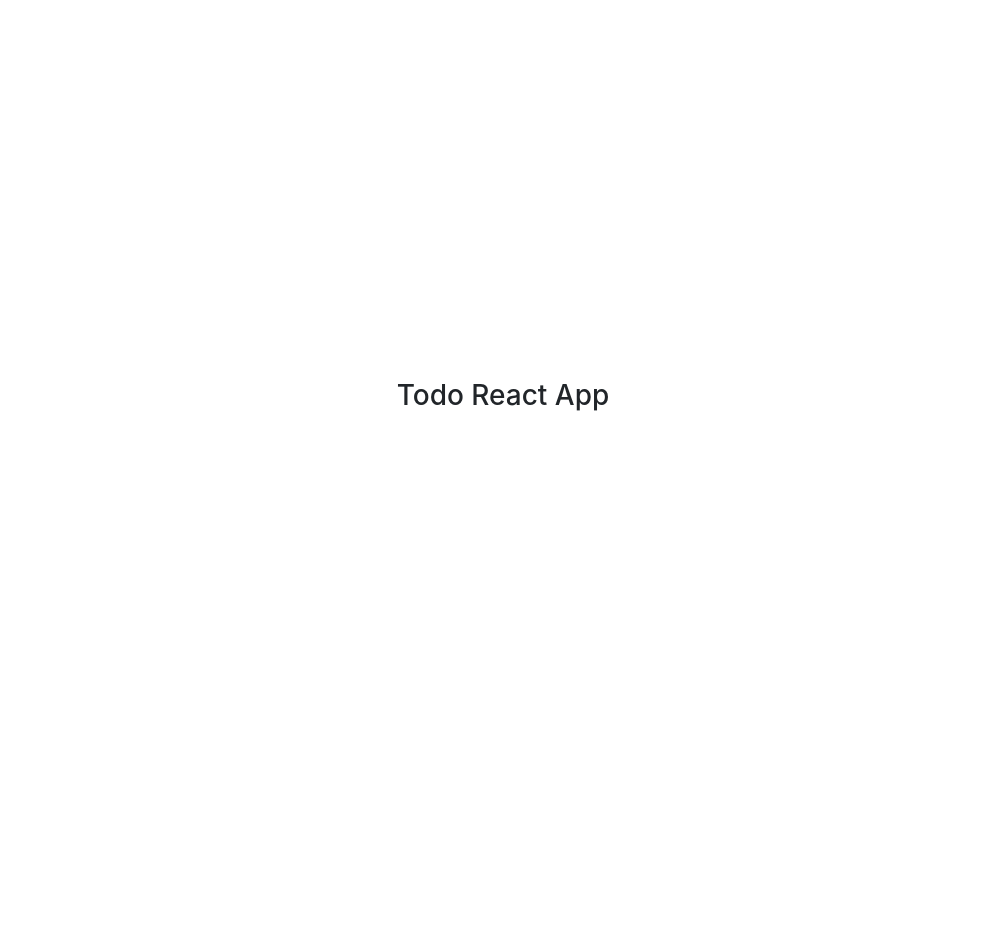
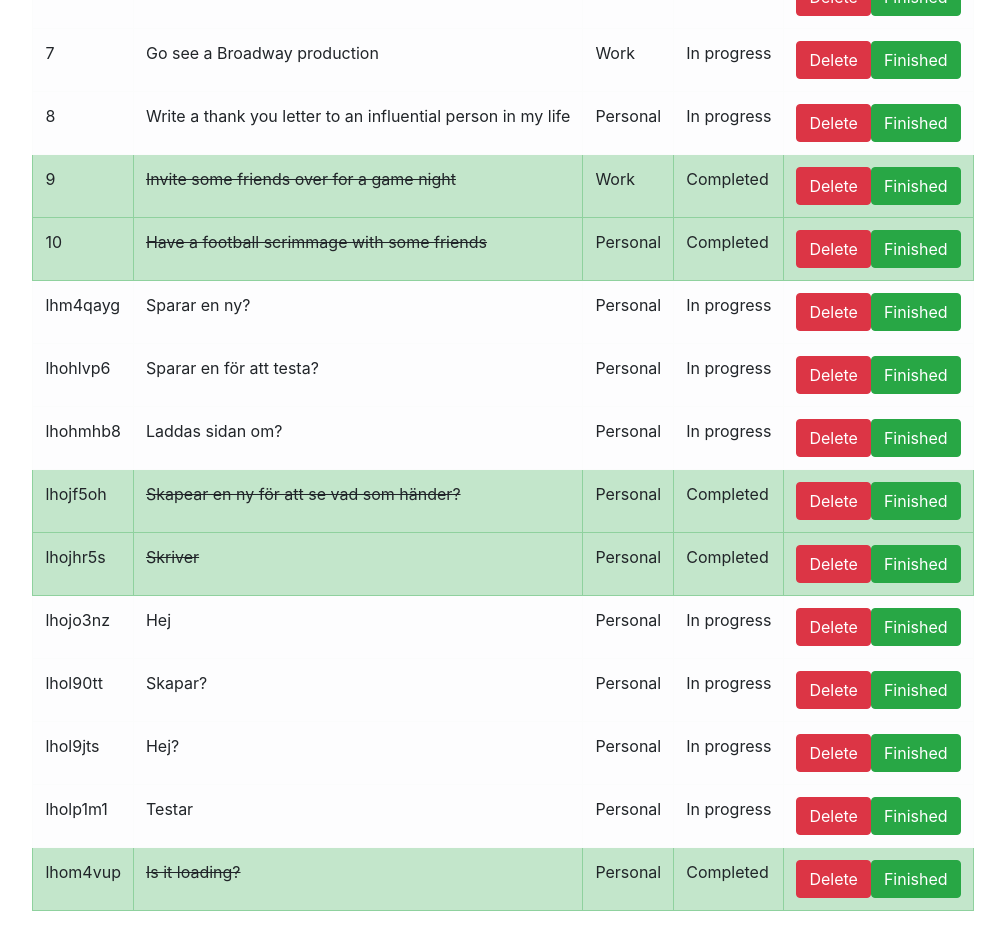
Before and after one commit to devjoppe/todo-react-app, a React (Vite) app: page / in a window 1280 px wide. Shown: the whole page, without its empty margins (137-1142 px from the left). Before the commit the page ends 800 px from the top, so only its background shows below. Built offline with nearby package versions, Linux system fonts and the light colour scheme; data requests are answered from the project's data file.

Commit message:
Added Todo item, interface and completed the api service

```diff
--- a/src/App.tsx
+++ b/src/App.tsx
@@ -1,13 +1,15 @@
-
 // Import assets
 import './assets/style/css/style.css'
+
+// Components
+import TodoList from "./components/TodoList.tsx";
 
 function App() {
 
   return (
         <div className="app-container d-flex align-items-center justify-content-center flex-column">
             <h3>Todo React App</h3>
-
+            <TodoList />
         </div>
     )
 }
--- /dev/null
+++ b/src/components/TodoItem.tsx
@@ -0,0 +1,34 @@
+// React
+import React from "react";
+
+// Interface
+import {todoItem} from "../interface/todo.tsx";
+
+interface todoListProps {
+    todoList: todoItem[]
+}
+
+const TodoItem:React.FC<todoListProps> = ({todoList}) => {
+    return(
+        <>
+            {todoList.map(todo => (
+                <tr key={todo.id} className={ todo.completed ? 'table-success' : 'table-light' }>
+                    <td>{todo.id}</td>
+                    <td className={ todo.completed ? 'complete' : 'task' }>
+                        {todo.todo}
+                    </td>
+                    <td>
+                        {todo.type}
+                    </td>
+                    <td>{todo.completed ? "Completed" : "In progress"}</td>
+                    <td>
+                        <button className="btn btn-danger">Delete</button>
+                        <button className="btn btn-success">Finished</button>
+                    </td>
+                </tr>
+            ))}
+        </>
+    )
+}
+
+export default TodoItem
--- a/src/components/TodoList.tsx
+++ b/src/components/TodoList.tsx
@@ -0,0 +1,66 @@
+// Services
+import {getTodos} from "../services/api.tsx";
+
+// Components
+import TodoItem from "./TodoItem.tsx";
+
+// Interface
+import {todoItem} from "../interface/todo.tsx";
+
+// React
+import {useCallback, useEffect, useState} from "react";
+
+const TodoList = () => {
+
+    const [todoList, setTodoList] = useState<todoItem[] | null>([])
+
+    // Data handling
+    const [error, setError] = useState(null)
+    const [isLoading, setIsLoading] = useState(true)
+
+    const fetchData = useCallback(async () => {
+        try{
+            setTodoList(await getTodos())
+            setError(null)
+        } catch (err:any) {
+            setError(err.message)
+            setTodoList(null)
+        } finally {
+            setIsLoading(false)
+            console.log("Fetch completed")
+        }
+    }, [])
+
+    useEffect(() => {
+        fetchData().then(() => {
+            console.log("Data received")
+        })
+    }, [fetchData])
+
+    return(
+        <div>
+            {isLoading && <p>Loading...</p>}
+            {error && <p>{error}</p>}
+            <div className="table-wrapper">
+                <table className="table table-hover table-bordered">
+                    <thead>
+                    <tr>
+                        <th>ID.</th>
+                        <th>Todo item</th>
+                        <th>Type</th>
+                        <th>status</th>
+                        <th>Actions</th>
+                    </tr>
+                    </thead>
+                    <tbody>
+                    {todoList && !isLoading &&
+                        <TodoItem todoList={todoList}/>
+                    }
+                    </tbody>
+                </table>
+            </div>
+        </div>
+    )
+}
+
+export default TodoList
--- /dev/null
+++ b/src/interface/todo.tsx
@@ -0,0 +1,7 @@
+export interface todoItem {
+    id: number | string,
+    todo: string,
+    completed: boolean,
+    userId: number | string,
+    type: string
+}
--- /dev/null
+++ b/src/services/api.tsx
@@ -0,0 +1,13 @@
+// Import Axios
+import axios from "axios"
+
+const BASE_URL = 'http://localhost:3000'
+
+// Get all Todos
+export const getTodos = async () => {
+    const response = await axios.get(`${BASE_URL}/todos`)
+    if(!response) {
+        throw new Error(`Error in the request: ${response}`)
+    }
+    return response.data
+}
```
